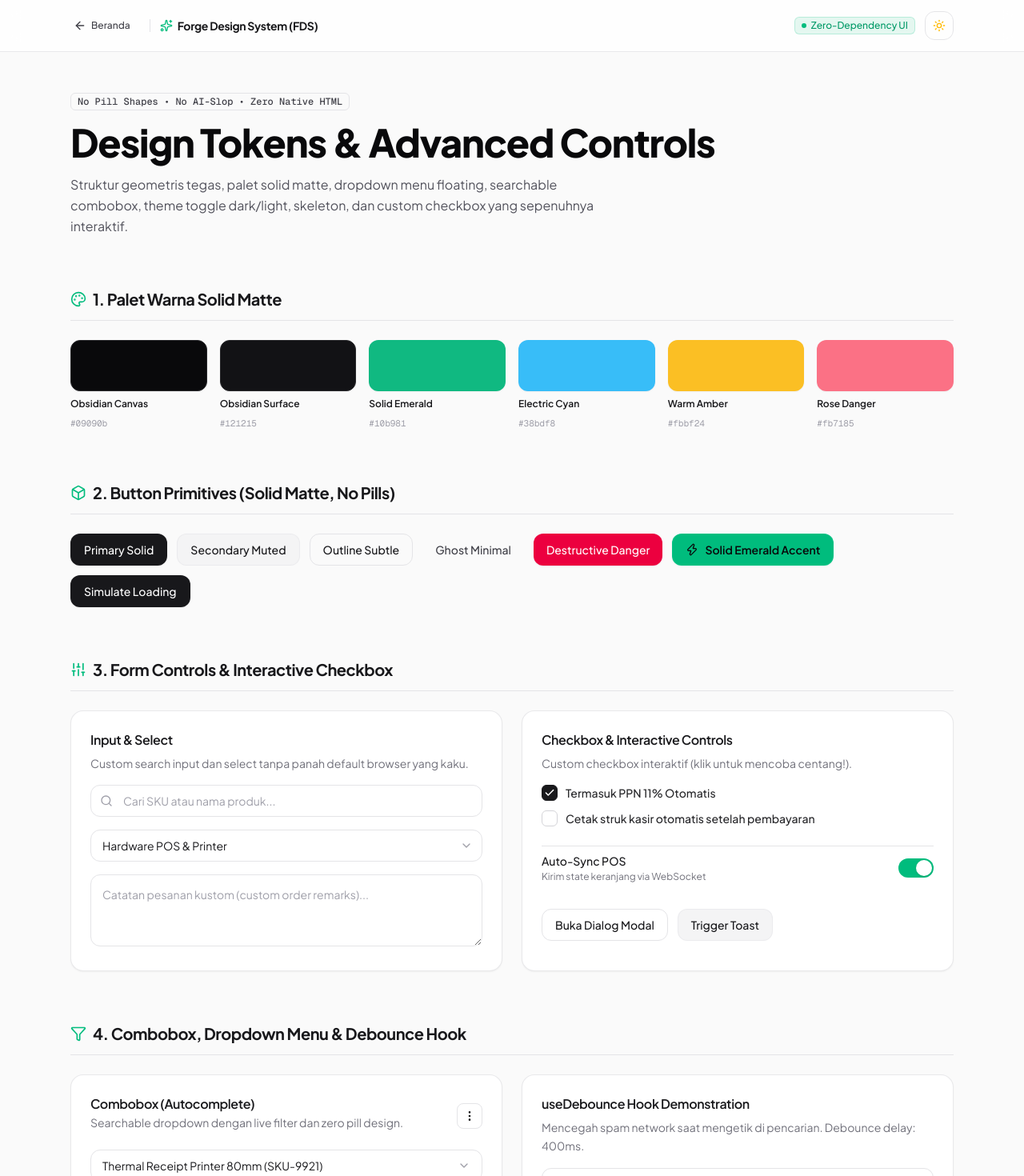
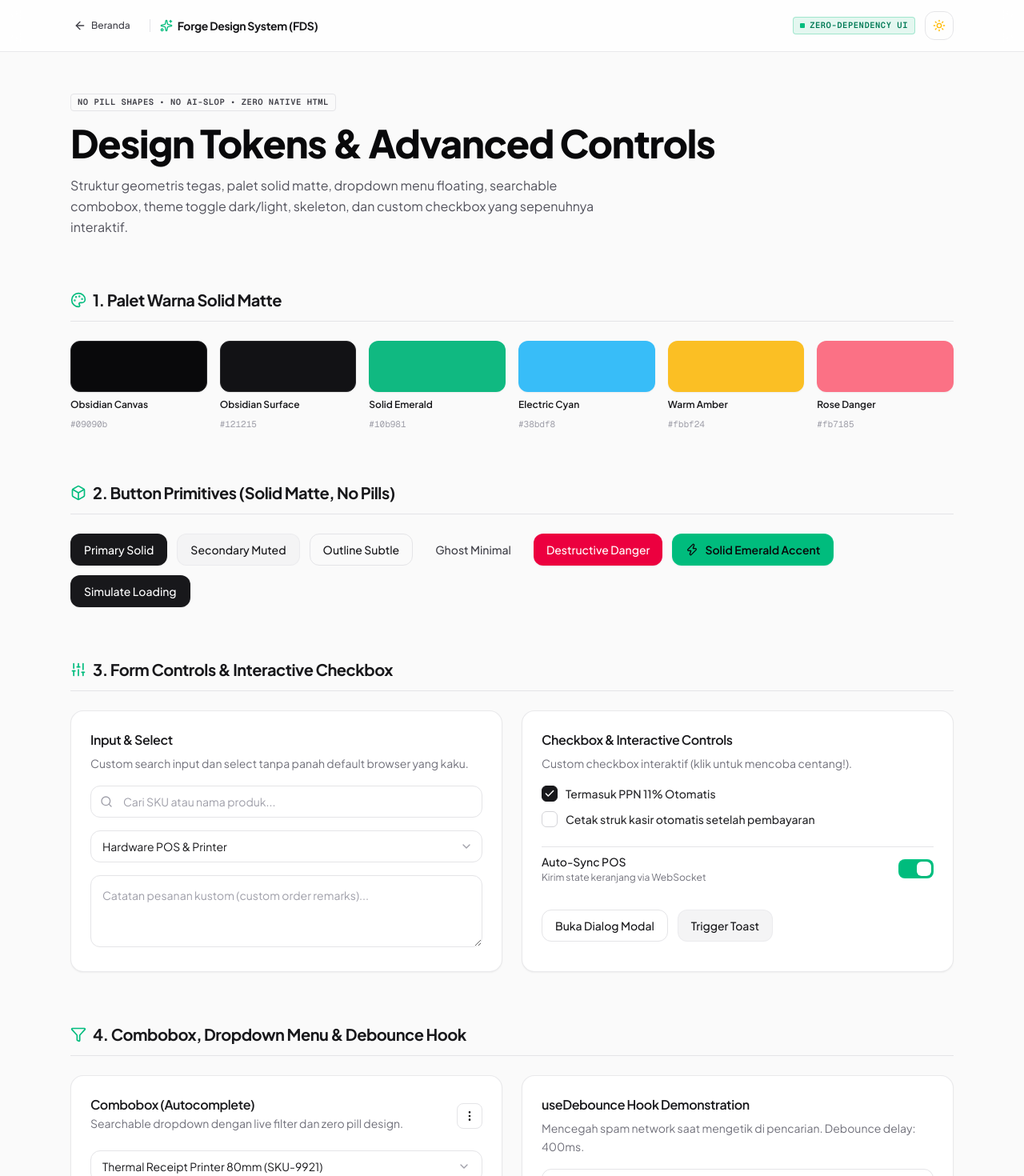
Before and after one commit to akhmadzaqiriyadi/fe-next16-boilerplate, a Next.js app: page /design-system in a window 1280 px wide. Shown: the top 1470 px of the page at 80% size. Built offline with nearby package versions, Linux system fonts and the light colour scheme.

Commit message:
style: replace pill designs with geometric squircle radiuses (rounded-[4px], rounded-lg)

```diff
--- a/src/app/error.tsx
+++ b/src/app/error.tsx
@@ -17,7 +17,7 @@ export default function ErrorBoundary({
 
   return (
     <div className="flex min-h-screen flex-col items-center justify-center bg-zinc-50 px-4 text-center dark:bg-zinc-950">
-      <div className="rounded-full bg-red-100 p-4 dark:bg-red-950/50 mb-6">
+      <div className="rounded-2xl border border-red-500/20 bg-red-500/10 p-4 dark:bg-red-950/30 mb-6 shadow-xs">
         <AlertTriangle className="h-10 w-10 text-red-600 dark:text-red-400" />
       </div>
       <h2 className="text-2xl font-bold tracking-tight text-zinc-900 dark:text-zinc-50 sm:text-3xl">
--- a/src/components/ui/badge.tsx
+++ b/src/components/ui/badge.tsx
@@ -8,12 +8,12 @@ export interface BadgeProps extends React.HTMLAttributes<HTMLDivElement> {
 
 export function Badge({ className, variant = "default", dot = false, children, ...props }: BadgeProps) {
   const variants = {
-    default: "bg-zinc-900 text-white dark:bg-zinc-100 dark:text-zinc-950",
-    secondary: "bg-zinc-100 text-zinc-800 dark:bg-zinc-800 dark:text-zinc-300",
-    success: "bg-emerald-500/10 text-emerald-600 dark:bg-emerald-500/15 dark:text-emerald-400 border border-emerald-500/20",
-    warning: "bg-amber-500/10 text-amber-700 dark:bg-amber-500/15 dark:text-amber-400 border border-amber-500/20",
-    danger: "bg-rose-500/10 text-rose-600 dark:bg-rose-500/15 dark:text-rose-400 border border-rose-500/20",
-    outline: "border border-zinc-200 dark:border-zinc-800 text-zinc-700 dark:text-zinc-300",
+    default: "bg-zinc-900 text-white dark:bg-zinc-100 dark:text-zinc-950 border-zinc-800 dark:border-zinc-200",
+    secondary: "bg-zinc-100 text-zinc-800 dark:bg-zinc-800/80 dark:text-zinc-300 border-zinc-200 dark:border-zinc-700",
+    success: "bg-emerald-500/10 text-emerald-700 dark:bg-emerald-500/15 dark:text-emerald-400 border-emerald-500/30",
+    warning: "bg-amber-500/10 text-amber-700 dark:bg-amber-500/15 dark:text-amber-400 border-amber-500/30",
+    danger: "bg-rose-500/10 text-rose-700 dark:bg-rose-500/15 dark:text-rose-400 border-rose-500/30",
+    outline: "bg-transparent border-zinc-200 dark:border-zinc-800 text-zinc-700 dark:text-zinc-300",
   };
 
   const dotColors = {
@@ -28,13 +28,13 @@ export function Badge({ className, variant = "default", dot = false, children, .
   return (
     <div
       className={cn(
-        "inline-flex items-center gap-1.5 rounded-md px-2 py-0.5 text-xs font-medium transition-colors select-none",
+        "inline-flex items-center gap-1.5 rounded-[4px] border px-2 py-0.5 font-mono text-[10.5px] font-semibold tracking-wider uppercase select-none transition-colors",
         variants[variant],
         className
       )}
       {...props}
     >
-      {dot && <span className={cn("h-1.5 w-1.5 rounded-full", dotColors[variant])} />}
+      {dot && <span className={cn("h-1.5 w-1.5 rounded-[1px] shrink-0", dotColors[variant])} />}
       {children}
     </div>
   );
--- a/src/components/ui/switch.tsx
+++ b/src/components/ui/switch.tsx
@@ -27,14 +27,16 @@ export function Switch({
       disabled={disabled}
       onClick={() => onCheckedChange(!checked)}
       className={cn(
-        "relative inline-flex h-6 w-11 shrink-0 cursor-pointer rounded-full border-2 border-transparent transition-colors duration-200 ease-in-out focus-visible:outline-none focus-visible:ring-2 focus-visible:ring-emerald-500/50 disabled:cursor-not-allowed disabled:opacity-50",
-        checked ? "bg-emerald-500" : "bg-zinc-200 dark:bg-zinc-800",
+        "relative inline-flex h-6 w-11 shrink-0 cursor-pointer rounded-lg border border-transparent p-0.5 transition-colors duration-200 ease-in-out focus-visible:outline-none focus-visible:ring-2 focus-visible:ring-emerald-500/50 disabled:cursor-not-allowed disabled:opacity-50",
+        checked
+          ? "bg-emerald-500 border-emerald-400/40"
+          : "bg-zinc-200 dark:bg-zinc-800 border-zinc-300 dark:border-zinc-700",
         className
       )}
     >
       <span
         className={cn(
-          "pointer-events-none inline-block h-5 w-5 transform rounded-full bg-white shadow-sm ring-0 transition duration-200 ease-in-out",
+          "pointer-events-none inline-block h-4.5 w-4.5 transform rounded-md bg-white shadow-xs transition duration-200 ease-in-out",
           checked ? "translate-x-5" : "translate-x-0"
         )}
       />
```
